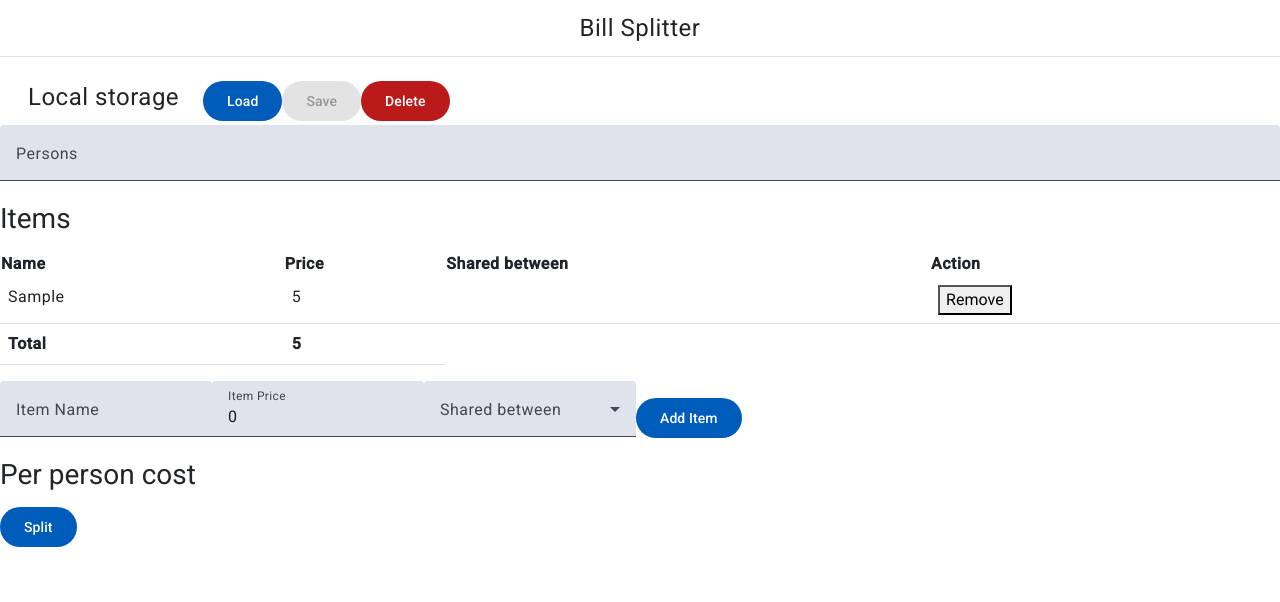
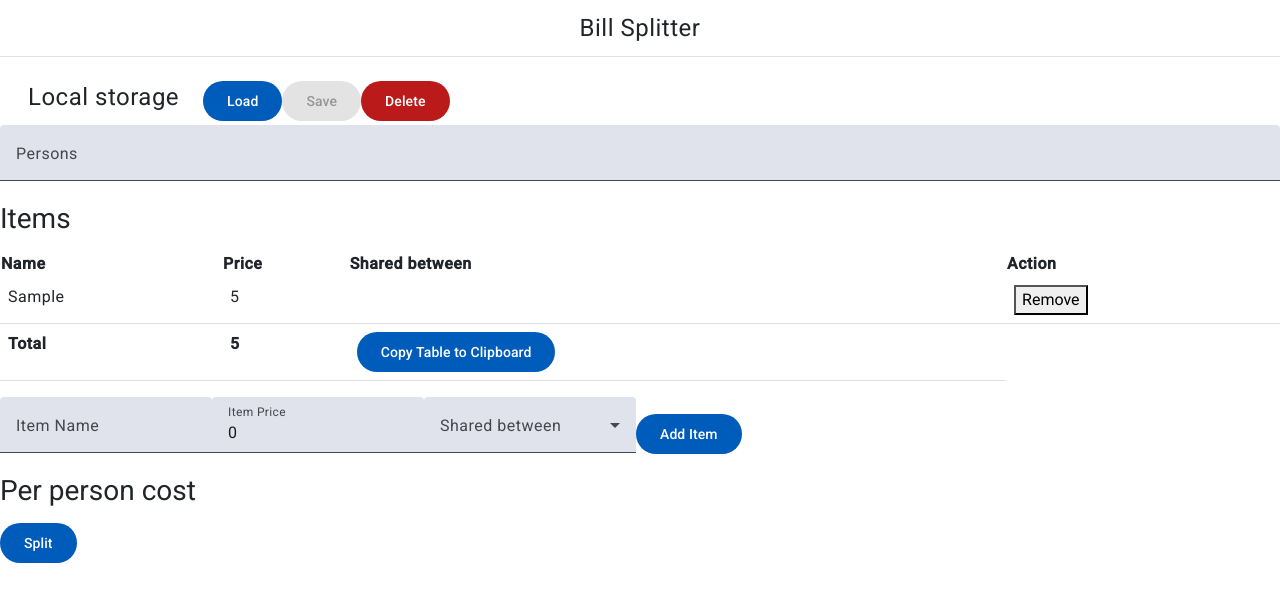
Before and after one commit to pruthwe/bill-splitter-ui, an Angular app: page / in a window 1280 px wide. Both pictures are taken after typing "Sample", "5" into the empty fields and a click on the button "Add Item". Shown: the top 602 px of the page. Built offline with nearby package versions, Linux system fonts and the light colour scheme.

Commit message:
added copy to clipboard functionality for splitwise notes

```diff
--- a/src/app/app.component.html
+++ b/src/app/app.component.html
@@ -58,6 +58,7 @@
       <tr style="font-weight: bold;">
         <td>Total</td>
         <td>{{getItemTotal()}}</td>
+        <td><button mat-flat-button (click)="copyTableToClipboard()">Copy Table to Clipboard</button></td>
       </tr>
     </tbody>
     </table>
--- a/src/app/app.component.ts
+++ b/src/app/app.component.ts
@@ -122,4 +122,15 @@ export class AppComponent {
   deletePersonsFromLocalStorage() {
     localStorage.removeItem('persons');
   }
+
+  copyTableToClipboard() {
+    const itemsTable = this.createItemsTable();
+    navigator.clipboard.writeText(itemsTable);
+  }
+
+  createItemsTable() {
+    return `Name | Price | Shared between\n`+
+    this.items.map(item => `${item.name} | ${item.price} | ${item.splitBetween.join(',')}`).join(`\n`)+
+    `\nTotal | ${this.getItemTotal()}`;
+  }
 }
```
